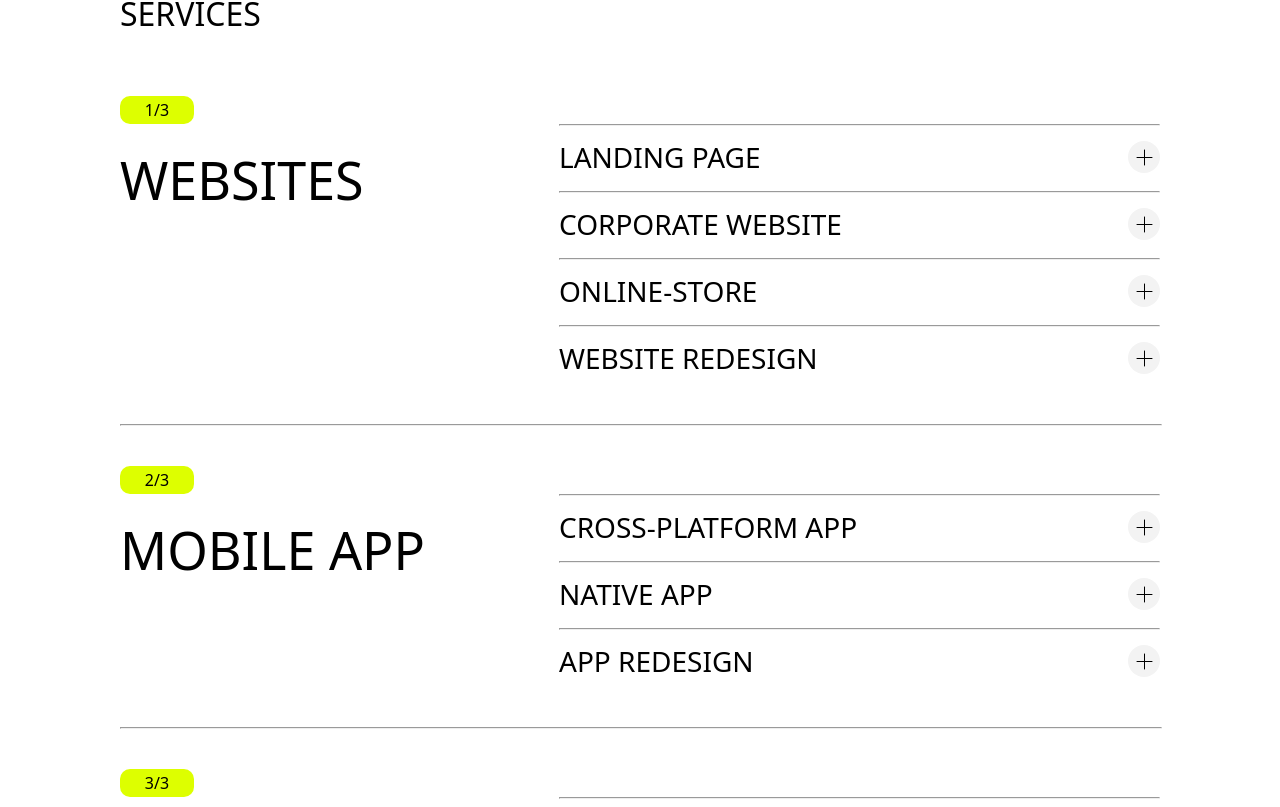
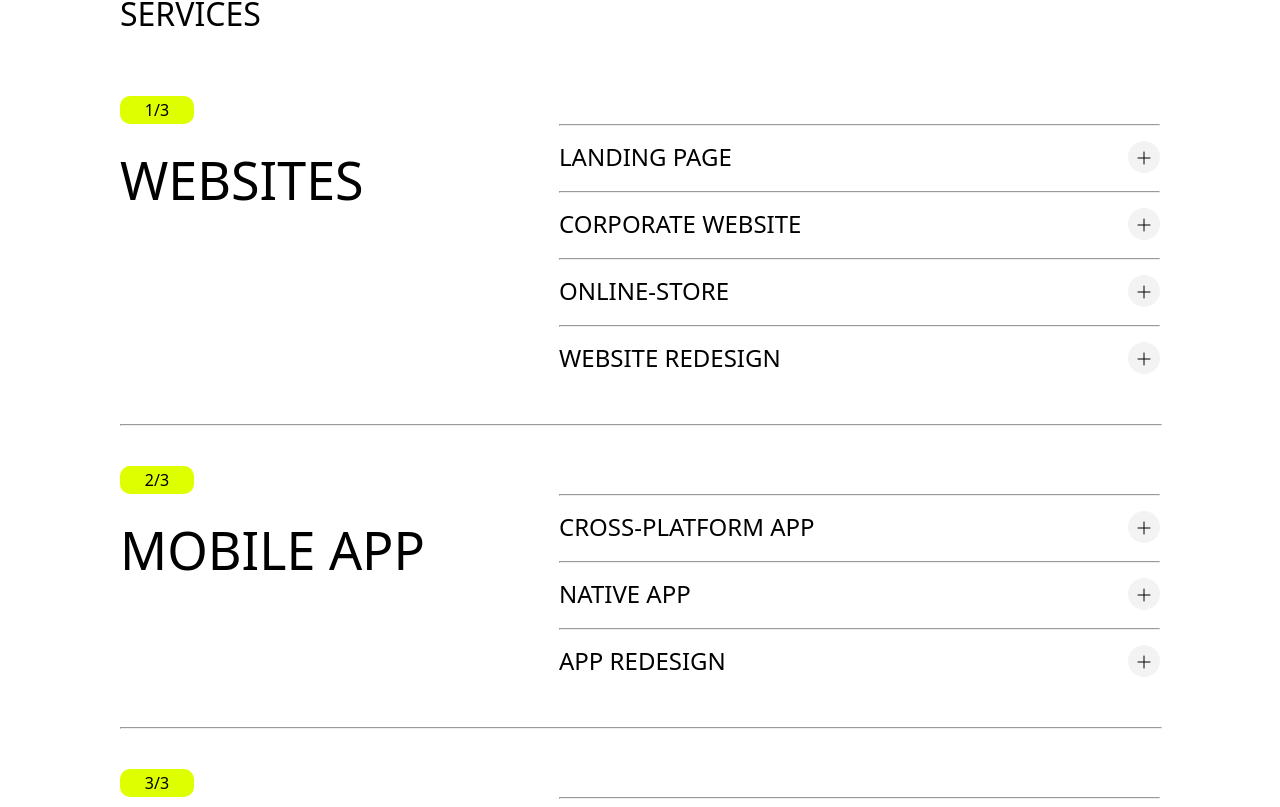
Before and after one commit to Gwyyn/kuzmich.design, a React (Create React App) app: page / in a window 1280 px wide. Shown: the part 3273-4080 px from the top of the page. Built offline with nearby package versions, Linux system fonts and the light colour scheme.

Commit message:
change font-weight in accordion and change crossButton

```diff
--- a/src/components/UI/buttons/crossButton/crossButton.jsx
+++ b/src/components/UI/buttons/crossButton/crossButton.jsx
@@ -6,16 +6,18 @@ const CrossButton = ({descrText}) => {
     return (
         descrText
             ?
-            <svg className={cl.buttonOn} width="32" height="32" viewBox="0 0 32 32" fill="none" xmlns="http://www.w3.org/2000/svg">
+            <svg className={cl.buttonOff} width="32" height="32" viewBox="0 0 32 32" fill="none"
+                 xmlns="http://www.w3.org/2000/svg">
                 <circle cx="16" cy="16" r="16" fill="black"/>
-                <path d="M22.2454 11.6791L10.7547 21.3209" stroke="white" strokeLinecap="round"/>
-                <path d="M10.7546 11.6791L22.2453 21.3209" stroke="white" strokeLinecap="round"/>
+                <path d="M20.8728 11.6483L12.3197 20.0652" stroke="white" strokeLinecap="round"/>
+                <path d="M12 12L20.8715 20.0806" stroke="white" strokeLinecap="round"/>
             </svg>
             :
-            <svg className={cl.buttonOff} width="32" height="32" viewBox="0 0 32 32" fill="none" xmlns="http://www.w3.org/2000/svg">
+            <svg className={cl.buttonOn} width="32" height="32" viewBox="0 0 32 32" fill="none"
+                 xmlns="http://www.w3.org/2000/svg">
                 <circle cx="16" cy="16" r="16" fill="#F3F3F3"/>
-                <path d="M16.5 9V24" stroke="black" strokeLinecap="round"/>
-                <path d="M9 16.5H24" stroke="black" strokeLinecap="round"/>
+                <path d="M16 11V23" stroke="black" strokeLinecap="1.25" strokeLinecap="round"/>
+                <path d="M10 17H22" stroke="black" strokeLinecap="1.25" strokeLinecap="round"/>
             </svg>
 
 
--- a/src/components/accordion/Accordion.module.css
+++ b/src/components/accordion/Accordion.module.css
@@ -10,7 +10,7 @@
 
 .titleRightPart {
     font-weight: 400;
-    font-size: 28px;
+    font-size: 24px;
     line-height: 32px;
     text-transform: uppercase;
     color: #000000;
@@ -33,7 +33,7 @@
     height 0.4s ease-in-out;
     padding-top: 10px;
     font-weight: 100;
-    font-size: 24px;
+    font-size: 20px;
     line-height: 33px;
     color: #000000;
 
@@ -43,7 +43,7 @@
     max-width: 600px;
     padding-top: 10px;
     font-weight: 100;
-    font-size: 24px;
+    font-size: 20px;
     line-height: 33px;
     color: #000000;
 
```
